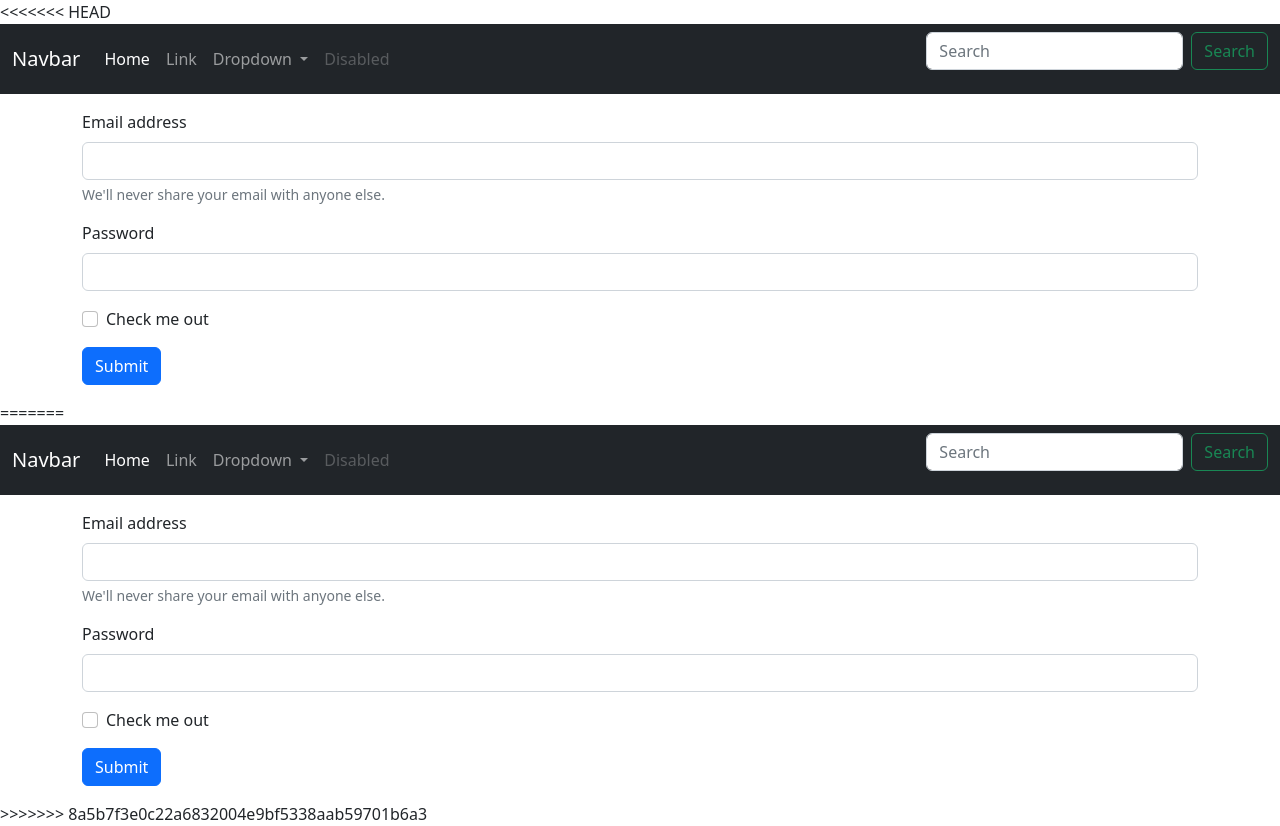
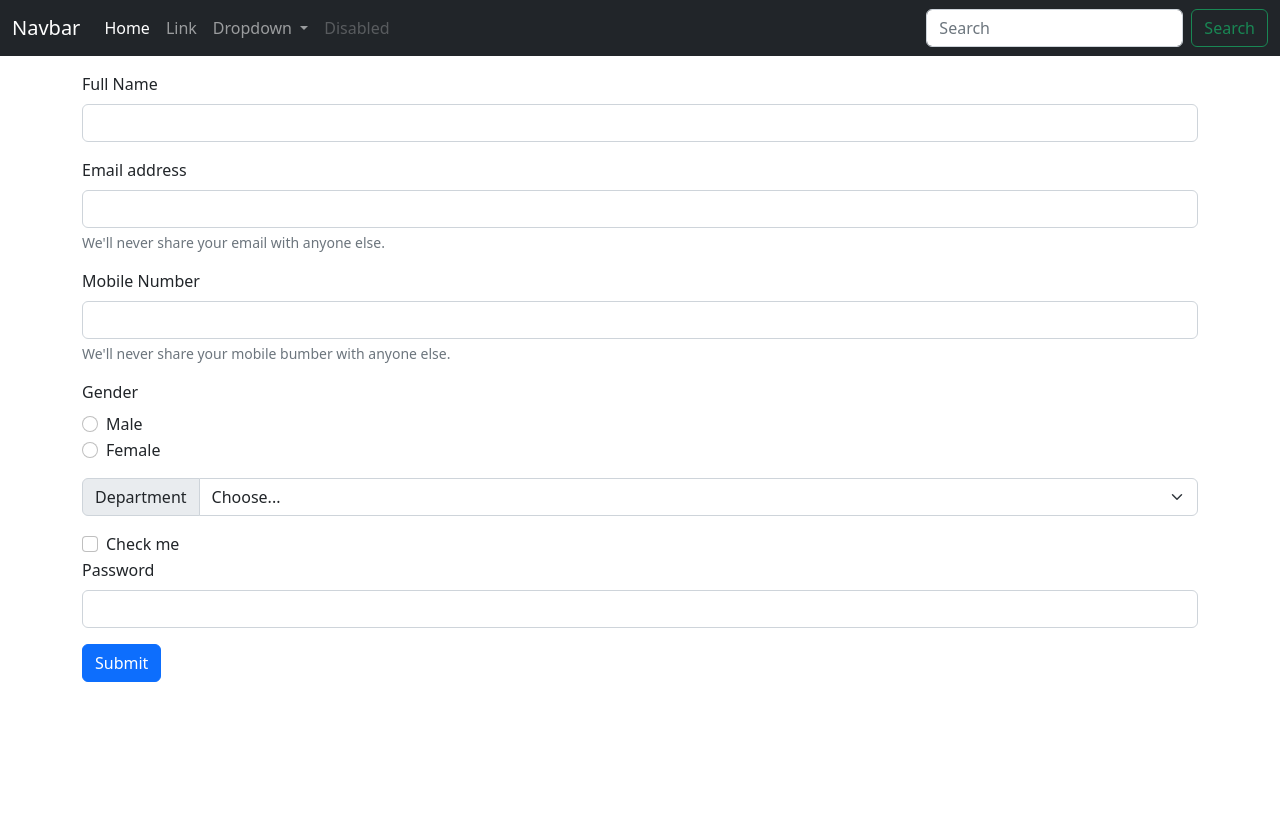
Before and after one commit to CodeWithSaurabhYadav/CSE-PC-LAB, a PHP site: page /script.php in a window 1280 px wide. After the commit the page ends 682 px from the top, so only its background shows below. Run offline with PHP 8.4, Linux system fonts and the light colour scheme.

Commit message:
Update script.php

```diff
--- a/Semister__3/WebDevelopment/HTML-PHP/program5/script.php
+++ b/Semister__3/WebDevelopment/HTML-PHP/program5/script.php
@@ -1,12 +1,13 @@
-<<<<<<< HEAD
 <!DOCTYPE html>
 <html lang="en">
+
 <head>
     <meta charset="UTF-8">
     <meta http-equiv="X-UA-Compatible" content="IE=edge">
     <meta name="viewport" content="width=device-width, initial-scale=1.0">
-    <title>Document</title>
+    <title>Practical 5</title>
 </head>
+
 <body>
 
     <nav class="navbar navbar-expand-lg navbar-dark bg-dark">
@@ -30,7 +31,9 @@
                         <ul class="dropdown-menu">
                             <li><a class="dropdown-item" href="#">Action</a></li>
                             <li><a class="dropdown-item" href="#">Another action</a></li>
-            <li><hr class="dropdown-divider"></li>
+                            <li>
+                                <hr class="dropdown-divider">
+                            </li>
                             <li><a class="dropdown-item" href="#">Something else here</a></li>
                         </ul>
                     </li>
@@ -47,29 +50,71 @@
     </nav>
 
     <?php
-if ($_SERVER['REQUEST_METHOD'] == "POST"){
+    if ($_SERVER['REQUEST_METHOD'] == "POST") {
         $Email = $_POST['email'];
         $Password = $_POST['password'];
-	echo '<div class="alert alert-success alert-dismissible fade show" role="alert">
-  <strong>Email : </strong>'.$Email.'<br>Password : '.$Password.'<button type="button" class="btn-close" data-bs-dismiss="alert" aria-label="Close"></button>
-</div>';
+        $gender = $_POST['gen'];
+        $mobNumber = $_POST['mobNumber'];
+        $depart = filter_input(INPUT_POST, 'depart');
+
+        echo '
+        <div class="alert alert-success alert-dismissible fade show" role="alert">
+            <strong>Email : </strong>' . $Email . '<br><strong>Password : </strong>' . $Password . '<br><strong>Mobile Number : </strong>' . $mobNumber . '<br><strong>Department : </strong>' . $depart . '<br><strong>Gender : </strong>' . $gender . '
+        </div>
+        ';
     }
     ?>
 
     <div class="container mt-3">
-	<form action="/program5/script.php" method="POST">
+        <form action="<?php $_SERVER["PHP_SELF"] ?>" method="POST">
+            <div class="mb-3">
+                <label for="name" class="form-label">Full Name</label>
+                <input type="text" name="name" class="form-control" id="name">
+            </div>
             <div class="mb-3">
                 <label for="exampleInputEmail1" class="form-label">Email address</label>
                 <input type="email" name="email" class="form-control" id="exampleInputEmail1" aria-describedby="emailHelp">
                 <div id="emailHelp" class="form-text">We'll never share your email with anyone else.</div>
             </div>
             <div class="mb-3">
+                <label for="mobNumber" class="form-label">Mobile Number</label>
+                <input type="number" name="mobNumber" class="form-control" id="mobNumber" aria-describedby="emailDOB">
+                <div id="emailHelp" class="form-text">We'll never share your mobile bumber with anyone else.</div>
+            </div>
+            <div class="mb-3">
+                <label for="mobNumber" class="form-label">Gender</label>
+                <div class="form-check">
+                    <input class="form-check-input" type="radio" name="gen" id="gen1" value="Male">
+                    <label class="form-check-label" for="gen1">
+                        Male
+                    </label>
+                </div>
+                <div class="form-check">
+                    <input class="form-check-input" type="radio" name="gen" id="gen2" value="Female">
+                    <label class="form-check-label" for="gen2">
+                        Female
+                    </label>
+                </div>
+            </div>
+            <div class="mb-3">
+                <div class="input-group mb-3">
+                    <label class="input-group-text" for="depart">Department</label>
+                    <select class="form-select" id="depart" name="depart">
+                        <option selected>Choose...</option>
+                        <option value="B-Tech CSE">B-Tech CSE</option>
+                        <option value="B-Tech IT">B-Tech IT</option>
+                        <option value="B-Tech Mechanical">B-Tech Mechanical</option>
+                        <option value="B-Tech Chemical">B-Tech Chemical</option>
+                    </select>
+                </div>
+            </div>
+            <div class="form-check">
+                <input class="form-check-input" type="checkbox" value="Engineering Graphics" id="sub1">
+                <label class="form-check-label" for="sub1">Check me</label>
+            </div>
+            <div class="mb-3">
                 <label for="exampleInputPassword1" class="form-label">Password</label>
-	    <input type="password" name="password" class="form-control" id="exampleInputPassword1">
-	  </div>
-	  <div class="mb-3 form-check">
-	    <input type="checkbox" class="form-check-input" id="exampleCheck1">
-	    <label class="form-check-label" for="exampleCheck1">Check me out</label>
+                <input type="password" name="password" class="form-control" id="password">
             </div>
             <button type="submit" class="btn btn-primary">Submit</button>
         </form>
@@ -80,87 +125,5 @@ if ($_SERVER['REQUEST_METHOD'] == "POST"){
     <link href="https://cdn.jsdelivr.net/npm/bootstrap@5.2.0/dist/css/bootstrap.min.css" rel="stylesheet" integrity="sha384-gH2yIJqKdNHPEq0n4Mqa/HGKIhSkIHeL5AyhkYV8i59U5AR6csBvApHHNl/vI1Bx" crossorigin="anonymous">
 
 </body>
-=======
-<!DOCTYPE html>
-<html lang="en">
-<head>
-    <meta charset="UTF-8">
-    <meta http-equiv="X-UA-Compatible" content="IE=edge">
-    <meta name="viewport" content="width=device-width, initial-scale=1.0">
-    <title>Document</title>
-</head>
-<body>
 
-<nav class="navbar navbar-expand-lg navbar-dark bg-dark">
-  <div class="container-fluid">
-    <a class="navbar-brand" href="#">Navbar</a>
-    <button class="navbar-toggler" type="button" data-bs-toggle="collapse" data-bs-target="#navbarSupportedContent" aria-controls="navbarSupportedContent" aria-expanded="false" aria-label="Toggle navigation">
-      <span class="navbar-toggler-icon"></span>
-    </button>
-    <div class="collapse navbar-collapse" id="navbarSupportedContent">
-      <ul class="navbar-nav me-auto mb-2 mb-lg-0">
-        <li class="nav-item">
-          <a class="nav-link active" aria-current="page" href="/program5/script.php">Home</a>
-        </li>
-        <li class="nav-item">
-          <a class="nav-link" href="#">Link</a>
-        </li>
-        <li class="nav-item dropdown">
-          <a class="nav-link dropdown-toggle" href="#" role="button" data-bs-toggle="dropdown" aria-expanded="false">
-            Dropdown
-          </a>
-          <ul class="dropdown-menu">
-            <li><a class="dropdown-item" href="#">Action</a></li>
-            <li><a class="dropdown-item" href="#">Another action</a></li>
-            <li><hr class="dropdown-divider"></li>
-            <li><a class="dropdown-item" href="#">Something else here</a></li>
-          </ul>
-        </li>
-        <li class="nav-item">
-          <a class="nav-link disabled">Disabled</a>
-        </li>
-      </ul>
-      <form class="d-flex" role="search">
-        <input class="form-control me-2" type="search" placeholder="Search" aria-label="Search">
-        <button class="btn btn-outline-success" type="submit">Search</button>
-      </form>
-    </div>
-  </div>
-</nav>
-
-<?php
-if ($_SERVER['REQUEST_METHOD'] == "POST"){
-	$Email = $_POST['email'];
-	$Password = $_POST['password'];
-	echo '<div class="alert alert-success alert-dismissible fade show" role="alert">
-  <strong>Email : </strong>'.$Email.'<br>Password : '.$Password.'<button type="button" class="btn-close" data-bs-dismiss="alert" aria-label="Close"></button>
-</div>';
-}
-?>
-
-<div class="container mt-3">
-	<form action="/program5/script.php" method="POST">
-	  <div class="mb-3">
-	    <label for="exampleInputEmail1" class="form-label">Email address</label>
-	    <input type="email" name="email" class="form-control" id="exampleInputEmail1" aria-describedby="emailHelp">
-	    <div id="emailHelp" class="form-text">We'll never share your email with anyone else.</div>
-	  </div>
-	  <div class="mb-3">
-	    <label for="exampleInputPassword1" class="form-label">Password</label>
-	    <input type="password" name="password" class="form-control" id="exampleInputPassword1">
-	  </div>
-	  <div class="mb-3 form-check">
-	    <input type="checkbox" class="form-check-input" id="exampleCheck1">
-	    <label class="form-check-label" for="exampleCheck1">Check me out</label>
-	  </div>
-	  <button type="submit" class="btn btn-primary">Submit</button>
-	</form>
-</div>
-
-
-<!-- CSS only -->
-<link href="https://cdn.jsdelivr.net/npm/bootstrap@5.2.0/dist/css/bootstrap.min.css" rel="stylesheet" integrity="sha384-gH2yIJqKdNHPEq0n4Mqa/HGKIhSkIHeL5AyhkYV8i59U5AR6csBvApHHNl/vI1Bx" crossorigin="anonymous">
-
-</body>
->>>>>>> 8a5b7f3e0c22a6832004e9bf5338aab59701b6a3
 </html>
```
Lines whose indentation alone changed are shown as unchanged.
